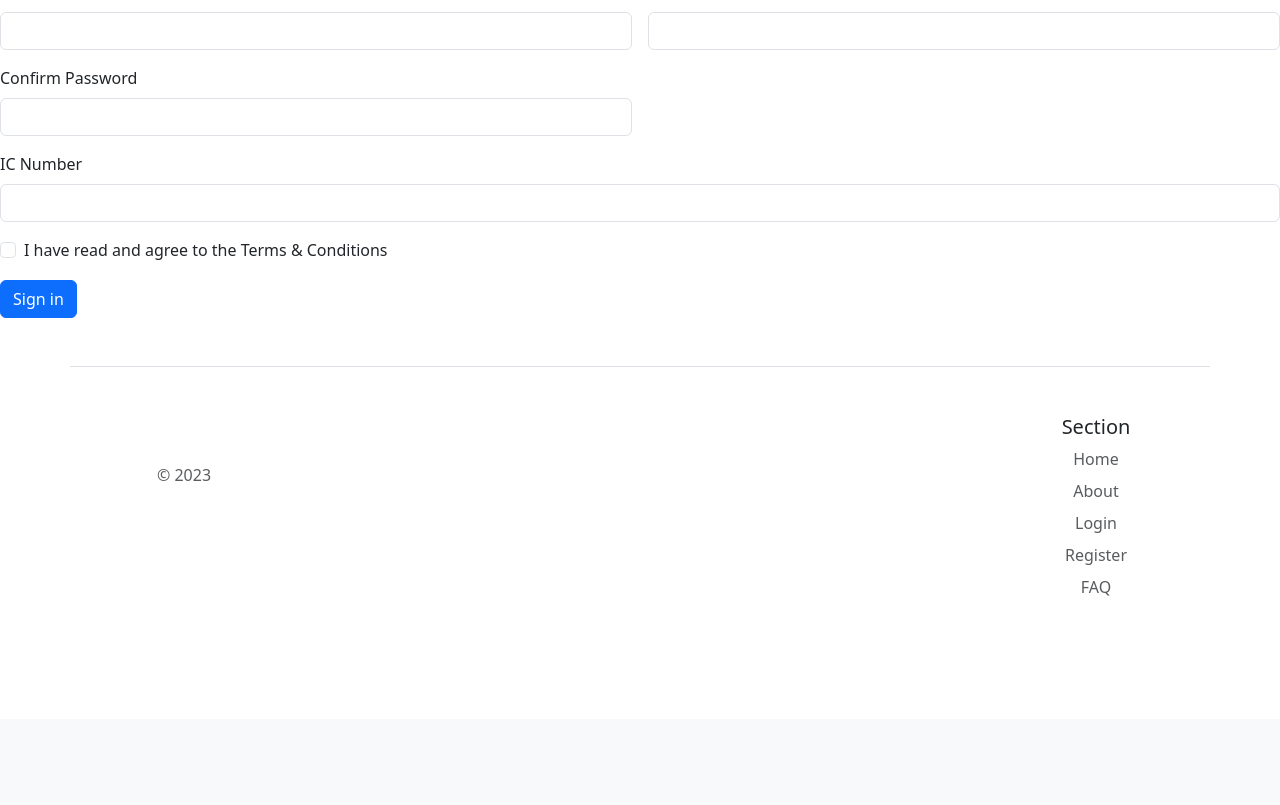
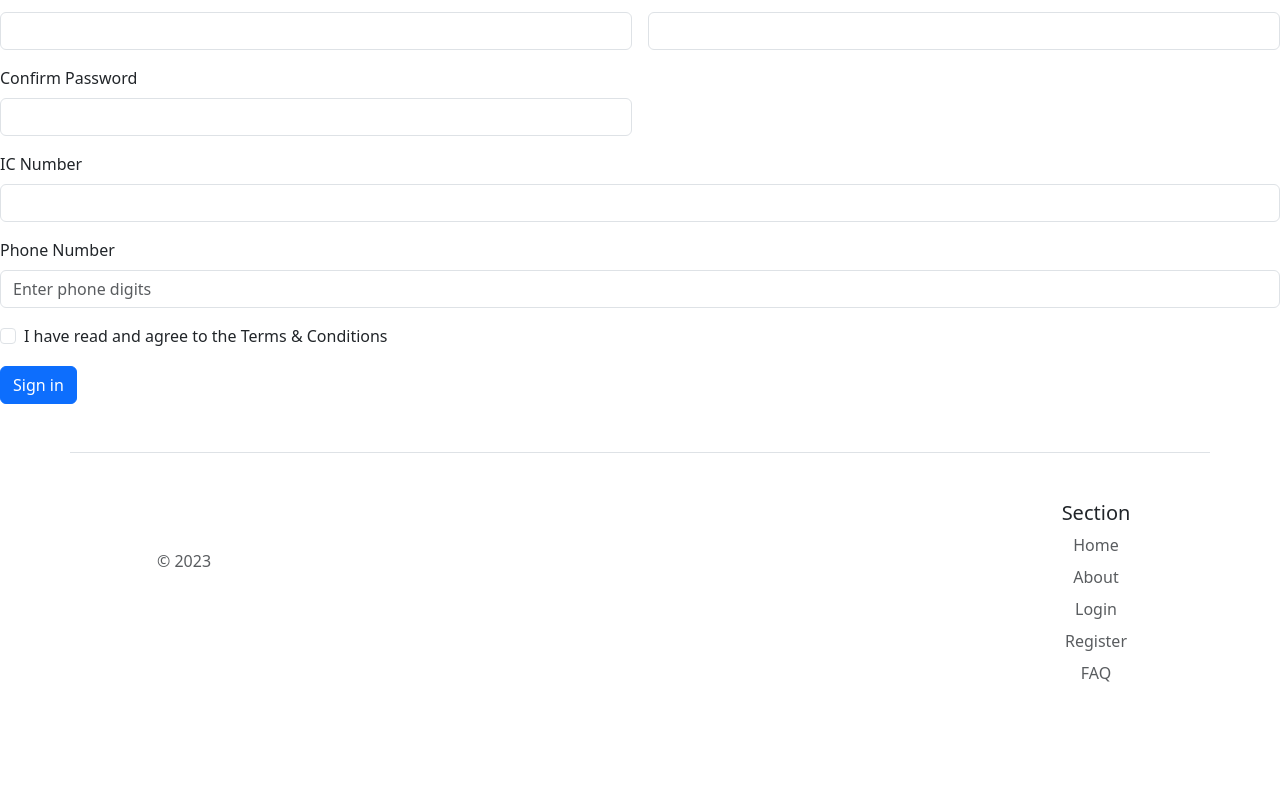
Before and after one commit to IanFH/TikTok, a Flask app: page /register in a window 1280 px wide. Shown: the part 346-1151 px from the top of the page. Before the commit the page ends 942 px from the top, so only its background shows below. Run offline with Flask 3, Linux system fonts and the light colour scheme.

Commit message:
Update register.html

```diff
--- a/src/templates/register.html
+++ b/src/templates/register.html
@@ -18,6 +18,12 @@
       <label for="inputAddress" class="form-label">IC Number</label>
       <input type="text" name="id" class="form-control" id="id">
     </div>
+    <div class="col-12">
+        <label for="inputPhoneNumber" class="form-label">Phone Number</label>
+        <input type="text" name="phone_number" class="form-control" id="phone_number" placeholder="Enter phone digits" pattern="[0-9]*" required>
+        <div class="valid-feedback">Looks good!</div>
+        <div class="invalid-feedback">Please enter a valid phone number</div>
+    </div>
 
     <div class="col-12">
       <div class="form-check">
```
